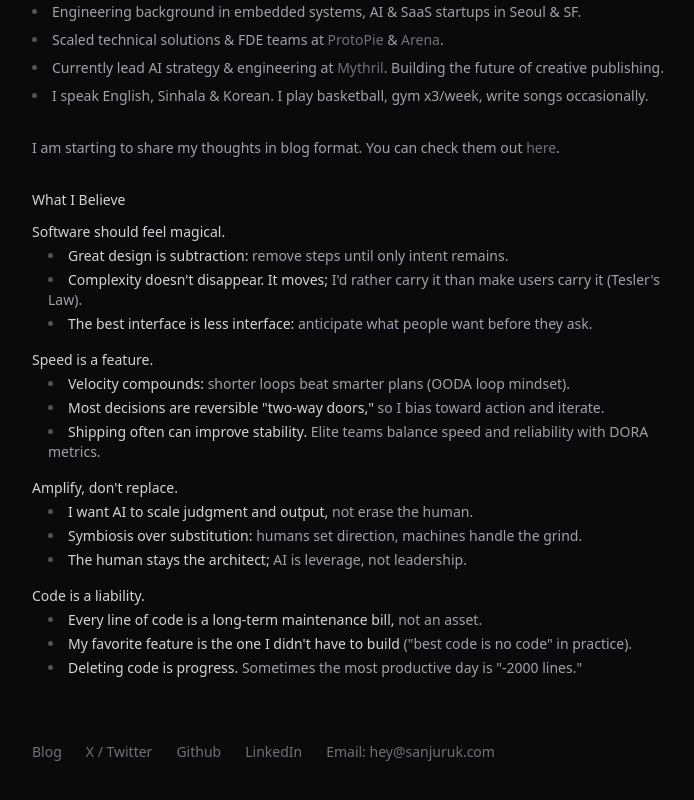
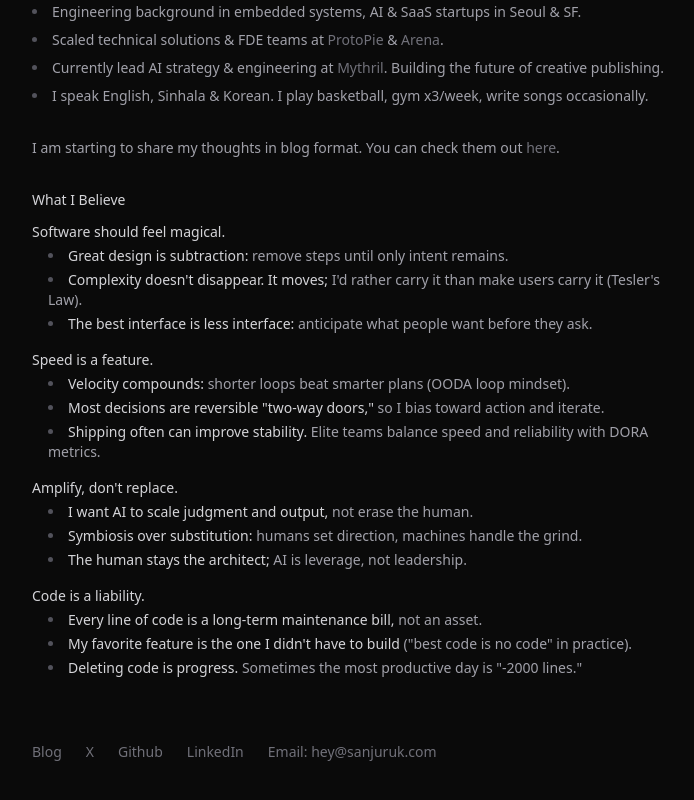
Before and after one commit to sanjuruk/sanjuruk.com, a Next.js app: page / in a window 1280 px wide. Shown: the part 258-1058 px from the top of the page, without its empty margins (290-984 px from the left). Built offline with nearby package versions, Linux system fonts and the light colour scheme.

Commit message:
ux writing update

```diff
--- a/src/app/page.tsx
+++ b/src/app/page.tsx
@@ -36,7 +36,7 @@ const BELIEFS = [
 ];
 
 const SOCIALS = [
-  { name: "X / Twitter", href: "http://x.com/sanjuruk" },
+  { name: "X", href: "https://x.com/sanjuruk" },
   { name: "Github", href: "https://github.com/sanjuruk" },
   { name: "LinkedIn", href: "https://www.linkedin.com/in/sanjuruk/" },
 ];
```
